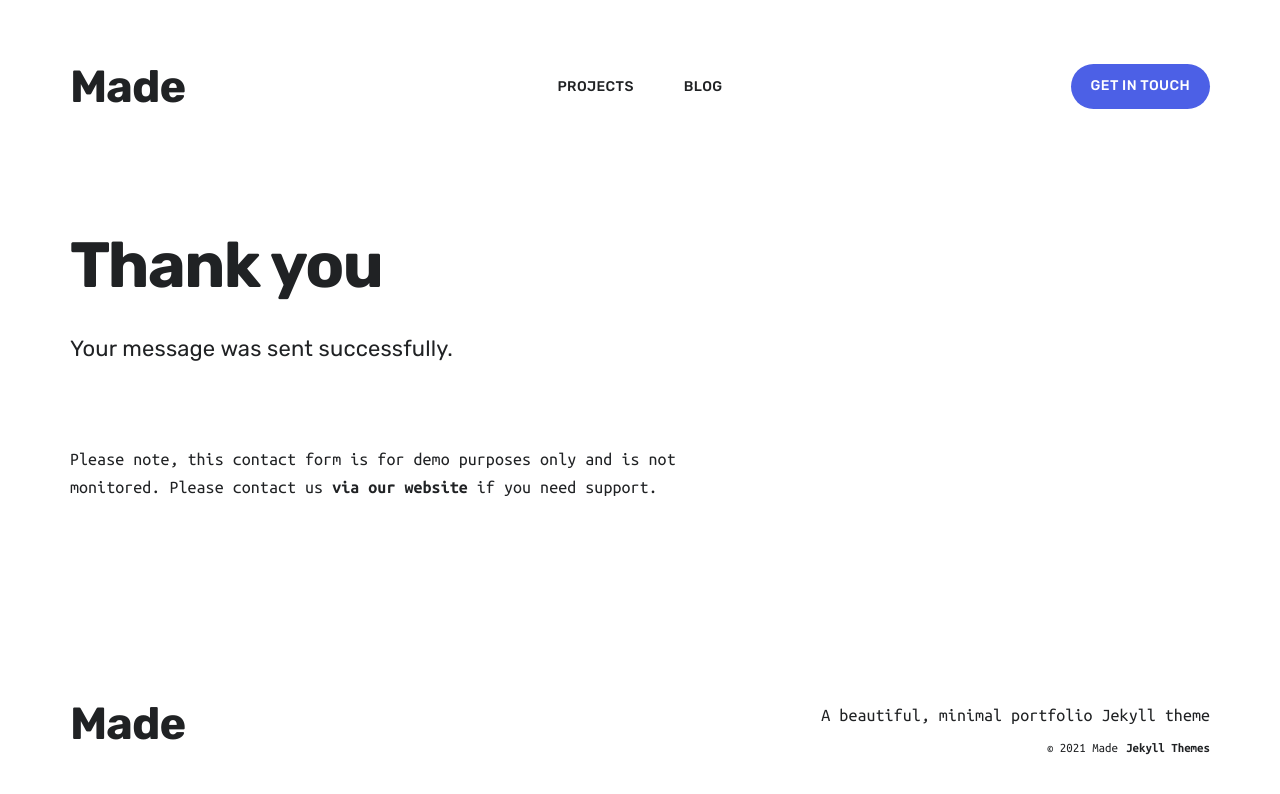
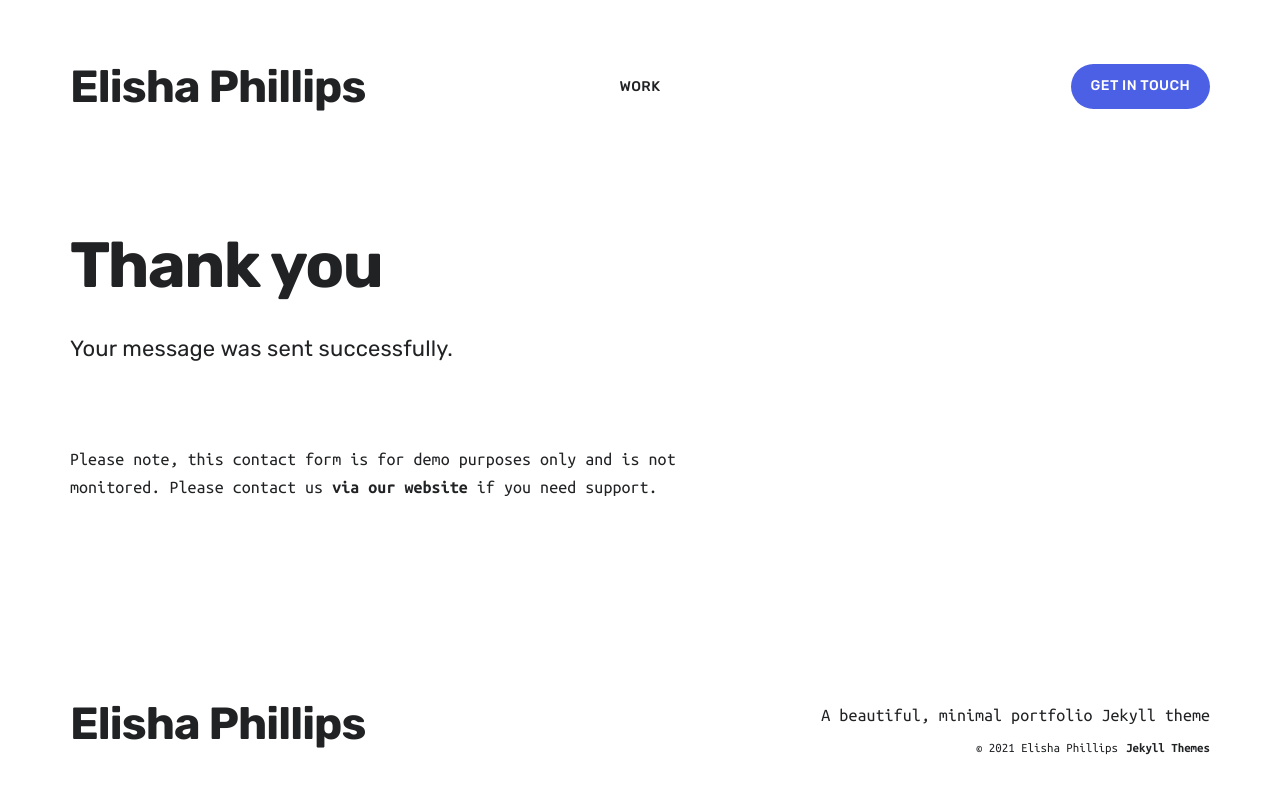
Before and after one commit to ElishaPhillips/ElishaPhillips.github.io, a Jekyll site: the page built from _pages/thanks.md, in a window 1280 px wide. Shown: the top 794 px of the page. Built offline with Jekyll 4.4.1, drawn with Linux system fonts in a browser that asks for light colours; nearby versions of some CDN libraries.

Commit message:
Update settings.yml

```diff
--- a/_data/settings.yml
+++ b/_data/settings.yml
@@ -1,5 +1,5 @@
 basic_settings:
-  site_title: Made
+  site_title: Elisha Phillips
   favicon_image: /images/favicon.png
 
 header_settings:
@@ -8,10 +8,9 @@ header_settings:
 
 menu_settings:
   menu_items:
-    - title: 'Projects'
+    - title: 'Work'
       url: '/'
-    - title: 'Blog'
-      url: '/blog/'
+
 
 footer_settings:
   logo_image:
```
